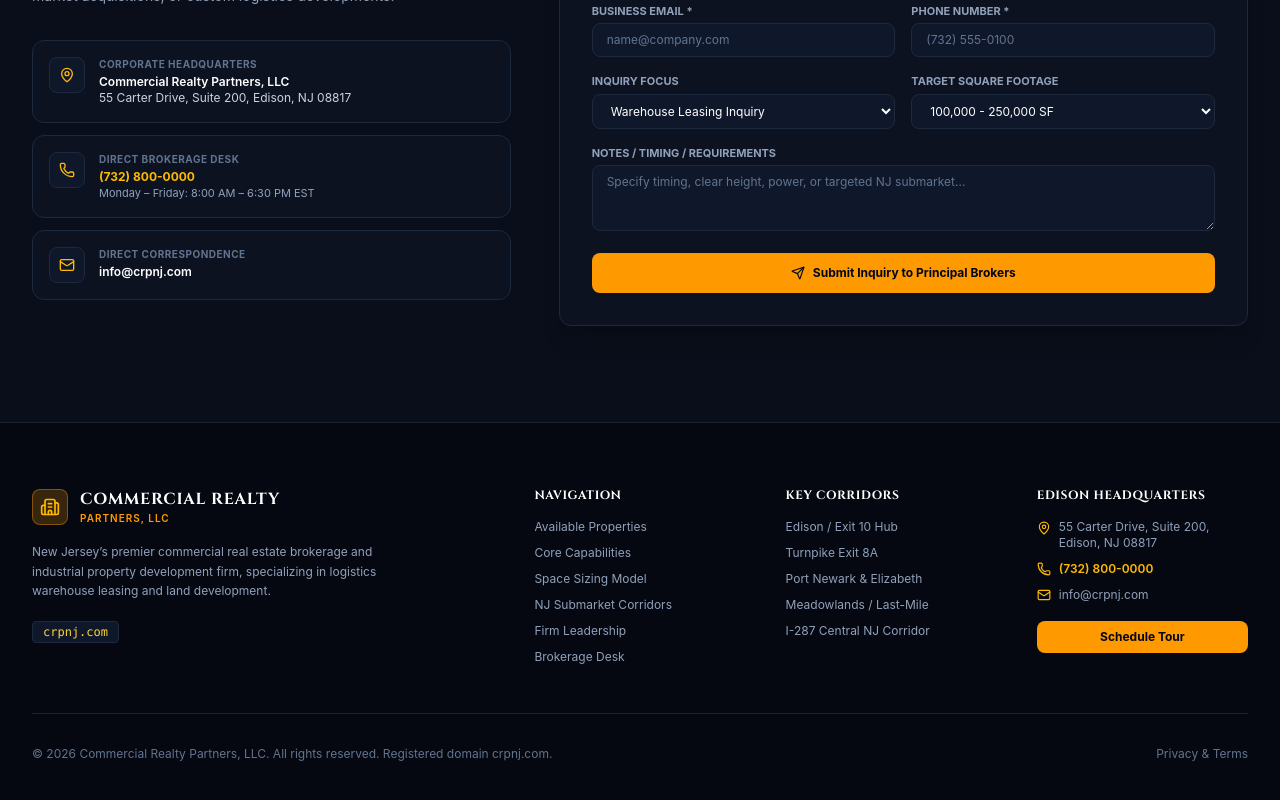
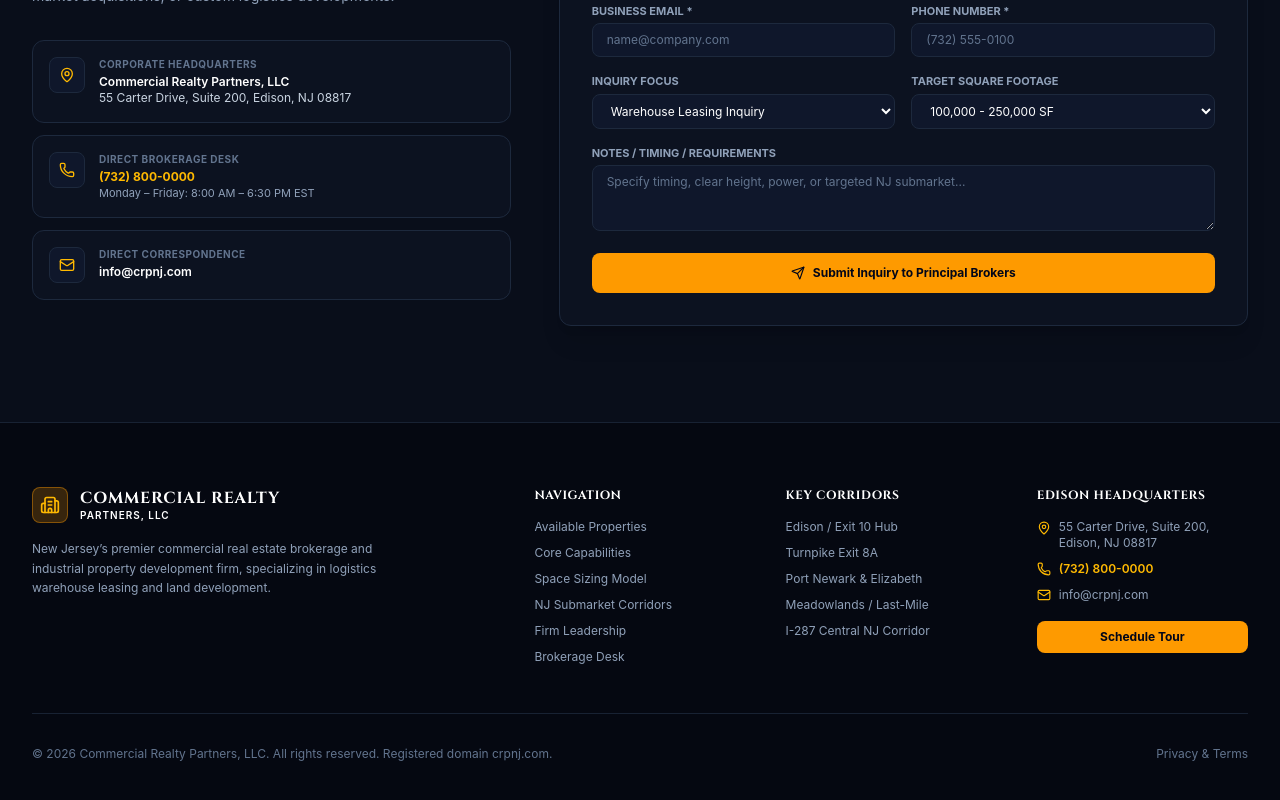
Before and after one commit to fixxar1911/CRP-website, a React (Vite) app: page / in a window 1280 px wide. Shown: the part 6667-7467 px from the top of the page. Built offline with nearby package versions, Linux system fonts and the light colour scheme.

Commit message:
Align footer branding: set Partners LLC to white and remove crpnj.com badge

```diff
--- a/src/components/Footer.tsx
+++ b/src/components/Footer.tsx
@@ -17,10 +17,10 @@
                 <Building2 className="w-5 h-5 text-amber-400" />
               </div>
               <div className="flex flex-col">
-                <span className="font-serif-brand text-base font-bold tracking-wider text-white">
+                <span className="font-serif-brand text-base font-bold tracking-wider text-white leading-none">
                   COMMERCIAL REALTY
                 </span>
-                <span className="text-[10px] font-semibold tracking-widest text-amber-500 uppercase">
+                <span className="text-[10px] font-semibold tracking-widest text-white uppercase leading-none mt-1">
                   PARTNERS, LLC
                 </span>
               </div>
@@ -29,12 +29,6 @@
             <p className="text-xs text-slate-400 leading-relaxed max-w-sm">
               New Jersey’s premier commercial real estate brokerage and industrial property development firm, specializing in logistics warehouse leasing and land development.
             </p>
-
-            <div className="flex items-center gap-2 pt-1">
-              <span className="text-xs font-mono px-2.5 py-0.5 rounded bg-slate-900 border border-slate-800 text-amber-300">
-                crpnj.com
-              </span>
-            </div>
           </div>
 
           {/* Col 2: Navigation */}
```
